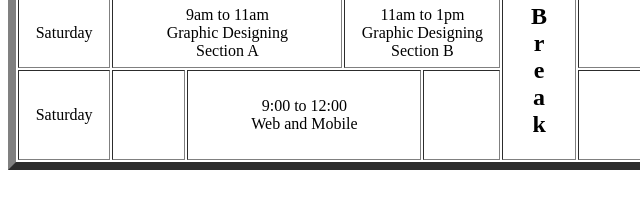
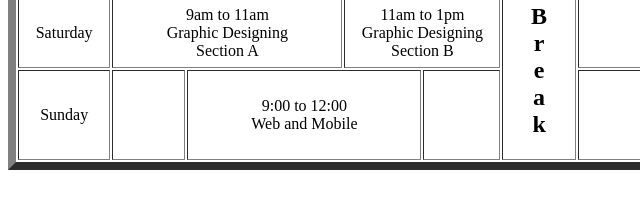
Before and after one commit to Muhammad-Danish-me/Smit-Timetable, a plain HTML site: page index.html in a window 1280 px wide. Shown: the part 590-797 px from the top of the page, 0-640 px from the left. Drawn offline with Linux system fonts and the light colour scheme.

Commit message:
Update index.html

```diff
--- a/index.html
+++ b/index.html
@@ -255,7 +255,7 @@
           <td align="center" colspan="2"></td>
         </tr>
         <tr>
-          <td align="center">Saturday</td>
+          <td align="center">Sunday</td>
           <td align="center"></td>
           <td align="center" colspan="3">
             9:00 to 12:00 <br />
```
